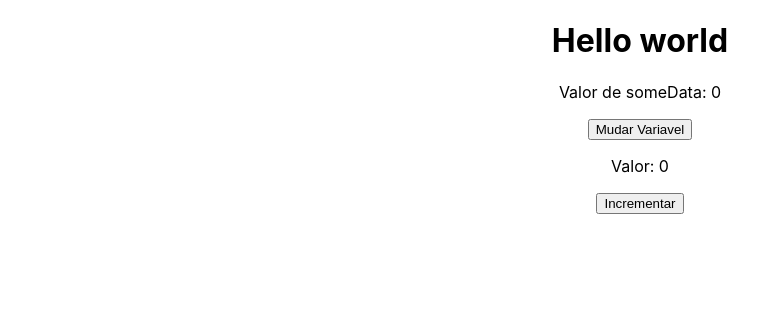
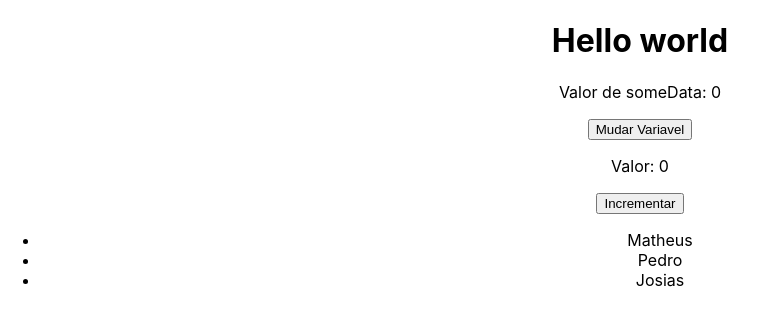
Before and after one commit to Cauasebastian/codespaces-react, a React (Vite) app: page / in a window 1280 px wide. Shown: the top 326 px of the page, without its empty margins (0-767 px from the left). Built offline with nearby package versions, Linux system fonts and the light colour scheme.

Commit message:
ListRender

```diff
--- a/src/App.jsx
+++ b/src/App.jsx
@@ -2,12 +2,15 @@
 import { useState } from 'react';
 import './App.css';
 import ManageData from './components/ManageData';
+import ListRender from './components/ListRender';
+
 
 function App() {
   return (
     <div className="App">
       <h1>Hello world</h1>
       <ManageData/>
+      <ListRender/>
     </div>
   );
 }
--- /dev/null
+++ b/src/components/ListRender.jsx
@@ -0,0 +1,15 @@
+import {useState} from 'react'
+
+function ListRender() {
+    const [list] = useState(["Matheus","Pedro","Josias"])
+  return (
+    <ul>
+        {list.map((item) =>(
+                <li>{item}</li>
+        ))}
+    </ul>
+
+  )
+}
+
+export default ListRender
```
